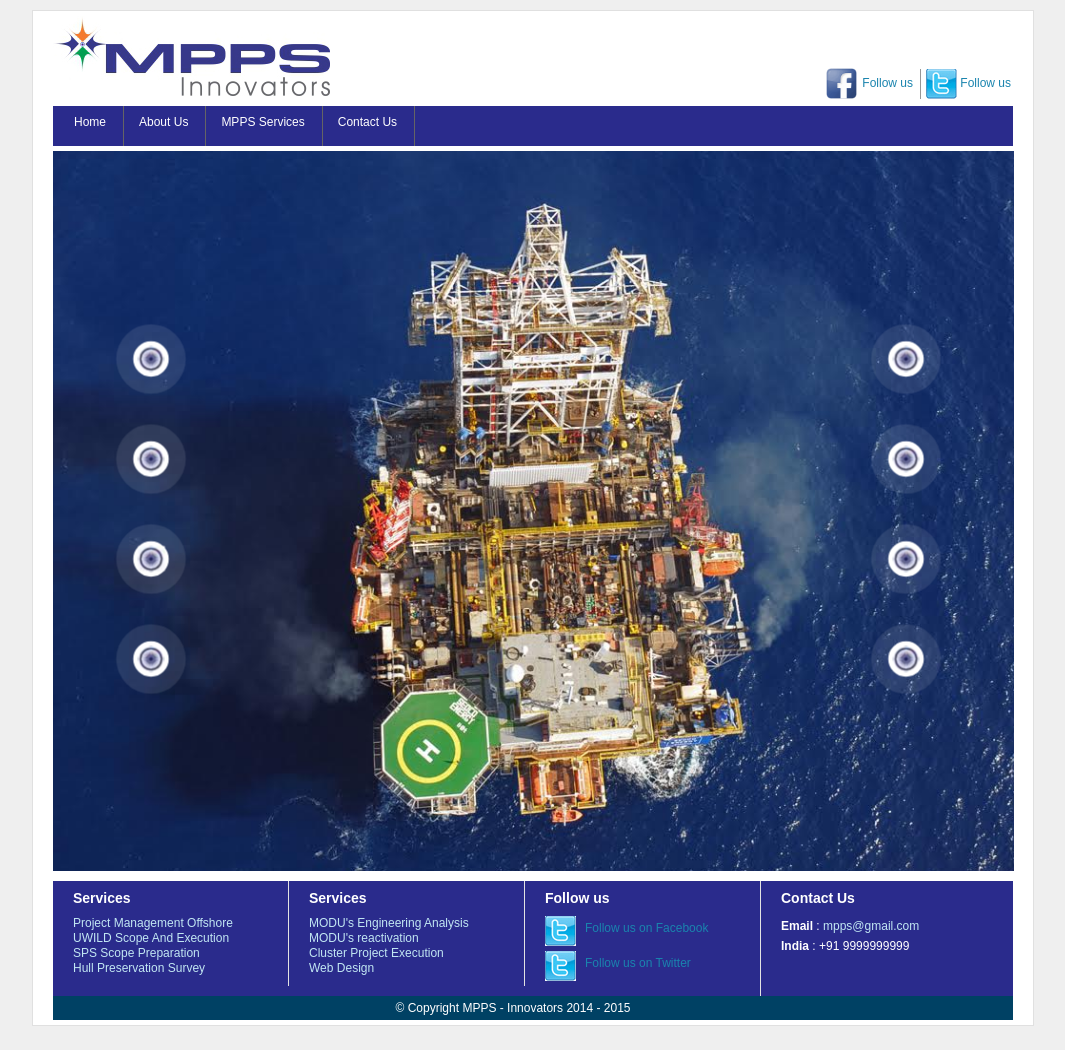
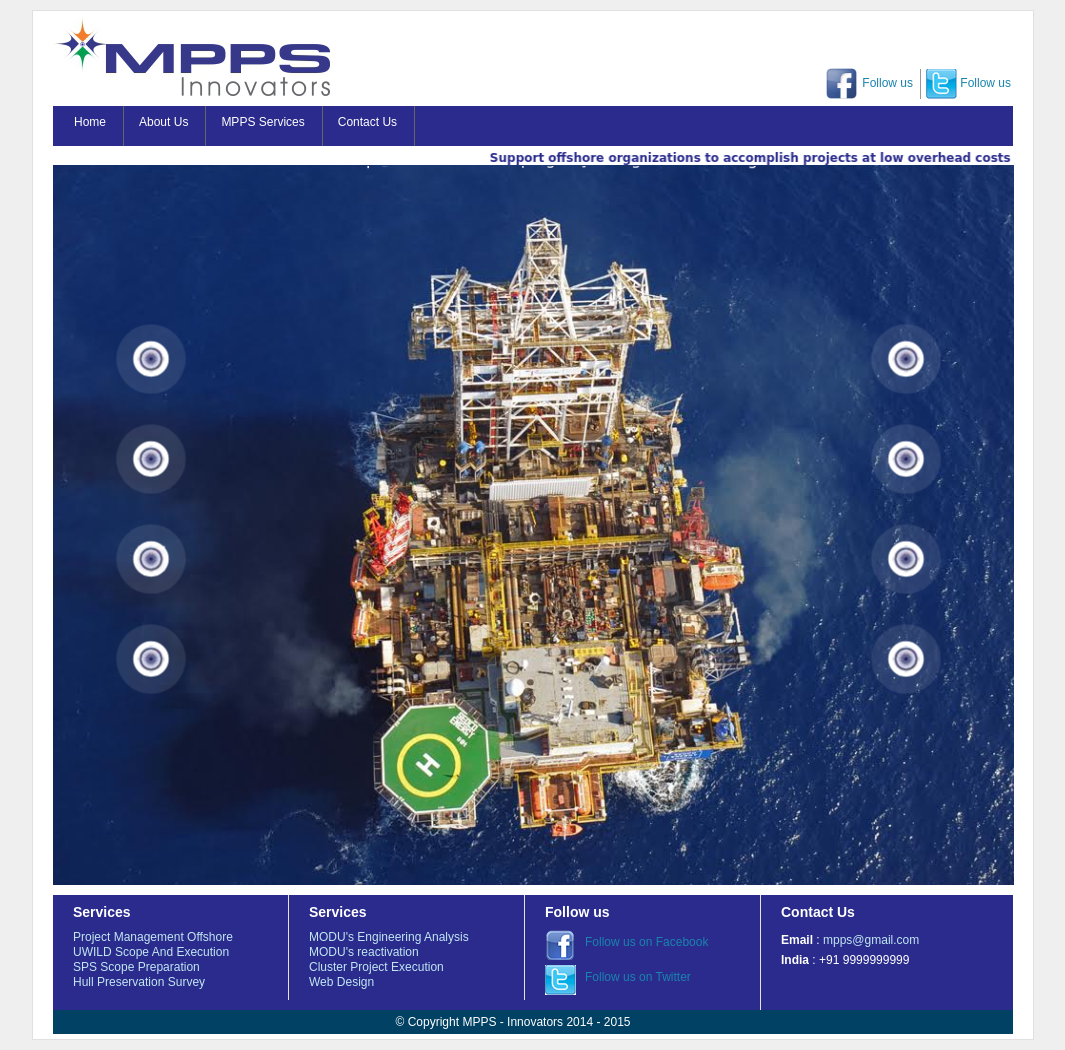
Before and after one commit to pratheep1231kumar/mpps, a PHP site: page /views/home.php in a window 1280 px wide. Shown: the whole page, without its empty margins (107-1172 px from the left). Before the commit the page ends 1026 px from the top, so only its background shows below. Run offline with PHP 8.4, Linux system fonts and the light colour scheme.

Commit message:
1) Added Marquee animations 2) facebook icon. 3) small adjustments.

```diff
--- a/css/home.css
+++ b/css/home.css
@@ -1350,8 +1350,7 @@
 }
 
 #footer .extended_area li.facebook{
-	background: url('../images/') no-repeat;
-	height: 35px;
+	background: url('../images/facebook_icon.png') no-repeat;
 }
 
 
@@ -1370,3 +1369,129 @@
     float: left;
     text-align: center;
 }
+
+.scrolling_text{
+	color: #2A2B8C;
+    font-weight: bold;
+	font-family: Cursive;
+}
+
+.scroll_down_1{
+	z-index:2;
+	position:absolute;
+	left:192;
+	top:155;
+	font-family:Cursive;
+	font-size:12pt;
+	color:#FFFFFF;
+	height:720;
+	width:150;
+}
+
+.scroll_down_2{
+	z-index:2;
+	position:absolute;
+	left:252;
+	top:155;
+	font-family:Cursive;
+	font-size:12pt;
+	color:#FFFFFF;
+	height:720;
+	width:150;
+}
+
+.scroll_down_3{
+	z-index:2;
+	position:absolute;
+	left:312;
+	top:155;
+	font-family:Cursive;
+	font-size:12pt;
+	color:#FFFFFF;
+	height:720;
+	width:150;
+}
+
+.scroll_down_4{
+	z-index:2;
+	position:absolute;
+	left:372;
+	top:155;
+	font-family:Cursive;
+	font-size:12pt;
+	color:#FFFFFF;
+	height:720;
+	width:150;
+}
+
+.scroll_down_5{
+	z-index:2;
+	position:absolute;
+	left:432;
+	top:155;
+	font-family:Cursive;
+	font-size:12pt;
+	color:#FFFFFF;
+	height:720;
+	width:150;
+}
+
+.scroll_down_6{
+	z-index:2;
+	position:absolute;
+	left:492;
+	top:155;
+	font-family:Cursive;
+	font-size:12pt;
+	color:#FFFFFF;
+	height:720;
+	width:150;
+}
+
+.scroll_down_7{
+	z-index:2;
+	position:absolute;
+	left:552;
+	top:155;
+	font-family:Cursive;
+	font-size:12pt;
+	color:#FFFFFF;
+	height:720;
+	width:150;
+}
+
+.scroll_down_8{
+	z-index:2;
+	position:absolute;
+	left:612;
+	top:155;
+	font-family:Cursive;
+	font-size:12pt;
+	color:#FFFFFF;
+	height:720;
+	width:150;
+}
+
+.scroll_down_8{
+	z-index:2;
+	position:absolute;
+	left:672;
+	top:155;
+	font-family:Cursive;
+	font-size:12pt;
+	color:#FFFFFF;
+	height:720;
+	width:150;
+}
+
+.scroll_down_9{
+	z-index:2;
+	position:absolute;
+	left:732;
+	top:155;
+	font-family:Cursive;
+	font-size:12pt;
+	color:#FFFFFF;
+	height:720;
+	width:100;
+}
--- a/views/footer.php
+++ b/views/footer.php
@@ -22,7 +22,7 @@
        <div class="follow">
        		<h4>Follow us</h4>
 			<ul>
-                <li class="twitter">
+                <li class="facebook">
 					<a href="https://www.facebook.com/MPPSInnovators" target="_blank">
 						 Follow us on Facebook
                      </a>
--- a/views/home.php
+++ b/views/home.php
@@ -2,6 +2,41 @@
 <!-- Header starts -->
 <?php include_once("header.php"); ?>
 <!-- Header ends -->
+
+<div class="scrolling_text">
+	<marquee behavior="alternate">Support offshore organizations to accomplish projects at low overhead costs</marquee>
+</div>
+
+<div>
+	<marquee class="scroll_down_1" style=""scrollamount="1" direction="down">Grow</marquee>
+    <marquee class="scroll_down_2" style=""scrollamount="2" direction="down">Together</marquee>
+    <marquee class="scroll_down_3" style=""scrollamount="3" direction="down">Along</marquee>
+    <marquee class="scroll_down_4" style=""scrollamount="4" direction="down">With</marquee>
+    <marquee class="scroll_down_5" style=""scrollamount="5" direction="down">Offshore</marquee>
+    <marquee class="scroll_down_6" style=""scrollamount="6" direction="down">Industry</marquee>
+    <marquee class="scroll_down_7" style=""scrollamount="7" direction="down">Through</marquee>
+    <marquee class="scroll_down_8" style=""scrollamount="8" direction="down">Strong</marquee>
+    <marquee class="scroll_down_9" style=""scrollamount="9" direction="down">Cluster</marquee>
+
+	<marquee class="scroll_down_1" style=""scrollamount="9" direction="down">Collaboration</marquee>
+    <marquee class="scroll_down_2" style=""scrollamount="8" direction="down">Partnership</marquee>
+    <marquee class="scroll_down_3" style=""scrollamount="7" direction="down">Offshore</marquee>
+    <marquee class="scroll_down_4" style=""scrollamount="6" direction="down">Service</marquee>
+    <marquee class="scroll_down_5" style=""scrollamount="4" direction="down">Provides</marquee>
+    <marquee class="scroll_down_6" style=""scrollamount="3" direction="down">Globally</marquee>
+    <marquee class="scroll_down_7" style=""scrollamount="5" direction="down">And</marquee>
+    <marquee class="scroll_down_8" style=""scrollamount="2" direction="down">Develop</marquee>
+    <marquee class="scroll_down_9" style=""scrollamount="1" direction="down">Local</marquee>
+
+   	<marquee class="scroll_down_1" style=""scrollamount="5" direction="down">Continent</marquee>
+    <marquee class="scroll_down_2" style=""scrollamount="6" direction="down">And</marquee>
+    <marquee class="scroll_down_3" style=""scrollamount="1" direction="down">Support</marquee>
+    <marquee class="scroll_down_4" style=""scrollamount="2" direction="down">In</marquee>
+    <marquee class="scroll_down_5" style=""scrollamount="7" direction="down">Developing</marquee>
+    <marquee class="scroll_down_6" style=""scrollamount="9" direction="down">Local</marquee>
+    <marquee class="scroll_down_7" style=""scrollamount="4" direction="down">Continent</marquee>
+
+</div>
 
 <div id="mpps_services">
 	<img src="../images/mpps_banner.png" alt="MPPS - Innovators">
```
Also changed, not shown: views/about_us.php (+16 -16 lines), images/facebook_icon.png (added).
